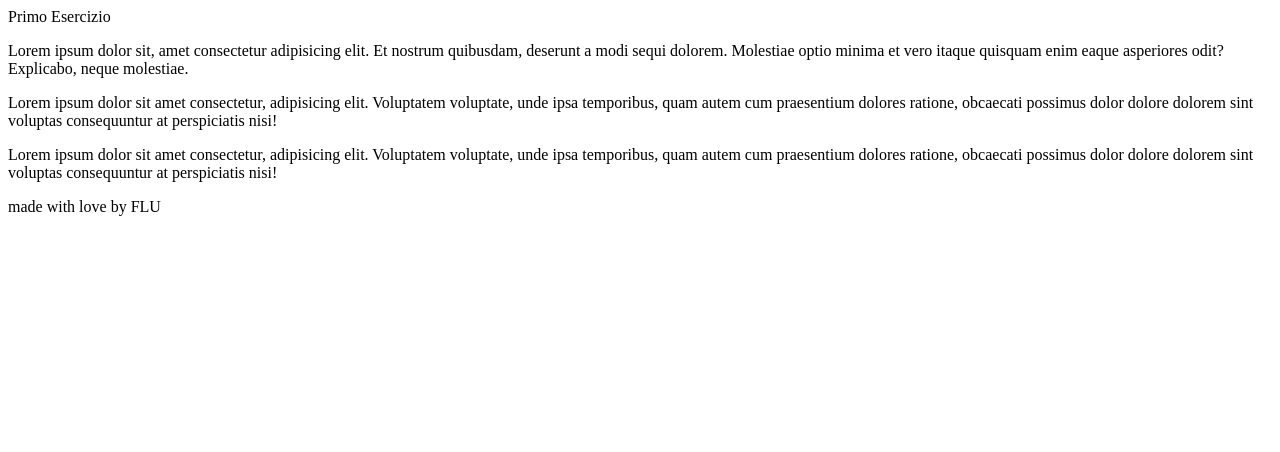
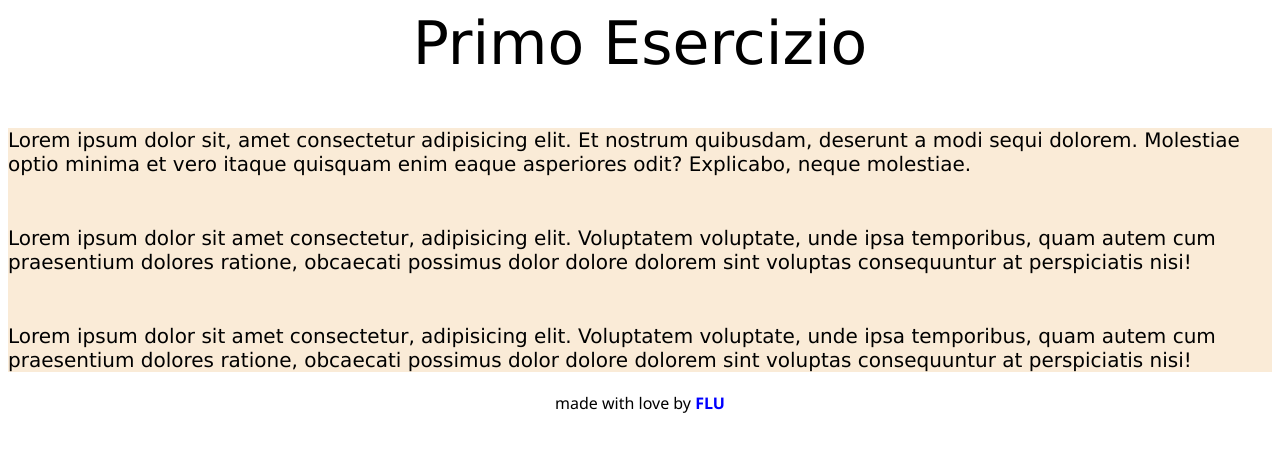
Before and after one commit to FLUlul/htmlcss-hello, a plain HTML site: page index.html in a window 1280 px wide. Drawn offline with Linux system fonts and the light colour scheme.

Commit message:
added style header main footer

```diff
--- a/index.html
+++ b/index.html
@@ -15,13 +15,15 @@
 
     <main>
         <p>Lorem ipsum dolor sit, amet consectetur adipisicing elit. Et nostrum quibusdam, deserunt a modi sequi dolorem. Molestiae optio minima et vero itaque quisquam enim eaque asperiores odit? Explicabo, neque molestiae.</p>
+
         <p>Lorem ipsum dolor sit amet consectetur, adipisicing elit. Voluptatem voluptate, unde ipsa temporibus, quam autem cum praesentium dolores ratione, obcaecati possimus dolor dolore dolorem sint voluptas consequuntur at perspiciatis nisi!</p>
+
         <p>Lorem ipsum dolor sit amet consectetur, adipisicing elit. Voluptatem voluptate, unde ipsa temporibus, quam autem cum praesentium dolores ratione, obcaecati possimus dolor dolore dolorem sint voluptas consequuntur at perspiciatis nisi!</p>
     </main>
 
 
     <footer>
-        <div class="credits">made with love by <span>FLU</span></div>
+        <div id="credits">made with love by <span>FLU</span></div>
     </footer>
 </body>
 </html>
--- a/style.css
+++ b/style.css
@@ -0,0 +1,25 @@
+main{
+    background-color: antiquewhite;
+
+}
+.titolone{
+    font-size: 60px;
+    font-family: 'Lucida Sans', 'Lucida Sans Regular', 'Lucida Grande', 'Lucida Sans Unicode', Geneva, Verdana, sans-serif;
+    text-align: center;
+}
+
+p{
+    font-size: 20px;
+    font-family:Verdana, Geneva, Tahoma, sans-serif;
+    margin-top: 50px;
+}
+
+#credits{
+    font-family: 'Segoe UI', Tahoma, Geneva, Verdana, sans-serif;
+    text-align: center;
+}
+
+span{
+    color: blue;
+    font-weight: bold;
+}
```
